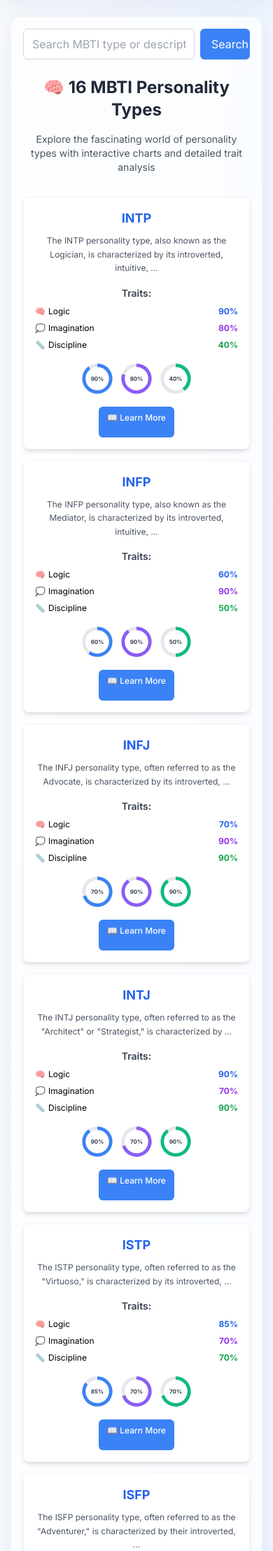
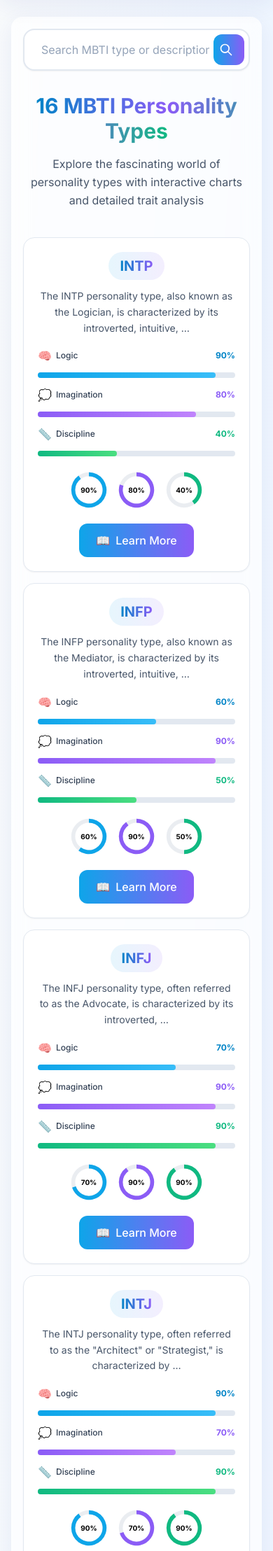
Before and after one commit to Yassen717/16-MBTI, a Django app: page / in a window 390 px wide. Shown: the part 78-2294 px from the top of the page at 70% size. Run offline with Django 5.2, Linux system fonts and the light colour scheme; data comes from the database, SQL or seed files in the repository; some libraries are stand-ins or nearby versions.

Commit message:
feat(home): enhance home page UI with modern design elements
- Add enhanced search bar with gradient button and focus states
- Implement hero section with gradient text and animations
- Modernize MBTI cards with gradient badges and progress bars
- Add card hover effects with lift and scale transformations
- Implement staggered animations for card loading
- Add empty state for search results with better messaging
- Improve chart container styling and responsiveness

```diff
--- a/mbti/templates/pages/home.html
+++ b/mbti/templates/pages/home.html
@@ -4,76 +4,121 @@
 
 {% block content %}
 <div class="text-center font-sans">
-    <!-- Search Bar -->
-    <form method="get" action="" class="flex justify-center mb-6">
-        <input type="text" name="q" value="{{ q|default:'' }}" placeholder="Search MBTI type or description..." class="border border-gray-300 rounded-md px-3 py-2 w-full max-w-md" />
-        <button type="submit" class="ml-2 bg-blue-500 hover:bg-blue-600 text-white px-4 py-2 rounded-md">Search</button>
+    <!-- Search Section -->
+    <div class="max-w-2xl mx-auto mb-8 sm:mb-12 animate-slide-up">
+        <form method="get" action="" class="relative">
+            <div class="relative group">
+                <input type="text"
+                       name="q"
+                       value="{{ q|default:'' }}"
+                       placeholder="Search MBTI type or description..."
+                       class="w-full px-6 py-4 pr-14 rounded-2xl border-2 border-slate-200 dark:border-slate-600 bg-white dark:bg-slate-800 text-slate-800 dark:text-slate-200 placeholder-slate-400 focus:outline-none focus:border-primary-500 dark:focus:border-primary-400 focus:ring-4 focus:ring-primary-500/10 transition-all duration-300 text-base shadow-sm"
+                       aria-label="Search MBTI types" />
+                <button type="submit"
+                        class="absolute right-2 top-1/2 -translate-y-1/2 p-2 rounded-xl bg-gradient-to-r from-primary-500 to-accent-purple text-white hover:shadow-lg hover:scale-105 transition-all duration-200"
+                        aria-label="Submit search">
+                    <svg class="w-5 h-5" fill="none" stroke="currentColor" viewBox="0 0 24 24">
+                        <path stroke-linecap="round" stroke-linejoin="round" stroke-width="2" d="M21 21l-6-6m2-5a7 7 0 11-14 0 7 7 0 0114 0z"></path>
+                    </svg>
+                </button>
+            </div>
         </form>
+    </div>
 
     <!-- Hero Section -->
-    <div class="mb-8 sm:mb-12">
-        <h1 class="text-2xl sm:text-3xl lg:text-4xl font-bold text-gray-800 mb-4">
-            🧠 16 MBTI Personality Types
+    <div class="mb-10 sm:mb-14 animate-slide-up" style="animation-delay: 0.1s">
+        <div class="relative">
+            <h1 class="text-3xl sm:text-4xl lg:text-5xl font-bold mb-4">
+                <span class="bg-gradient-to-r from-primary-600 via-accent-purple to-accent-green bg-clip-text text-transparent animate-gradient">
+                    16 MBTI Personality Types
+                </span>
             </h1>
-        <p class="text-gray-600 text-sm sm:text-base lg:text-lg max-w-3xl mx-auto">
+            <p class="text-slate-600 dark:text-slate-400 text-base sm:text-lg lg:text-xl max-w-3xl mx-auto leading-relaxed">
                 Explore the fascinating world of personality types with interactive charts and detailed trait analysis
             </p>
+        </div>
     </div>
 
     <!-- MBTI Types Grid -->
     {% if mbti_types|length == 0 %}
-        <p class="text-gray-600">No results found for "{{ q }}".</p>
+        <div class="text-center py-12 animate-fade-in">
+            <div class="text-6xl mb-4">🔍</div>
+            <p class="text-slate-600 dark:text-slate-400 text-lg">
+                No results found for "<span class="font-semibold text-primary-600 dark:text-primary-400">{{ q }}</span>"
+            </p>
+            <p class="text-slate-500 dark:text-slate-500 mt-2">Try searching for different keywords</p>
+        </div>
     {% endif %}
+
     <div class="grid grid-cols-1 sm:grid-cols-2 lg:grid-cols-3 xl:grid-cols-4 gap-4 sm:gap-6 lg:gap-8">
         {% for mbti in mbti_types %}
-        <div class="bg-white p-4 sm:p-6 rounded-lg shadow-md hover:shadow-lg transition-shadow duration-300 border border-gray-100">
-            <!-- Header -->
+        <div class="card-hover group bg-white dark:bg-slate-800 rounded-2xl p-5 sm:p-6 shadow-sm border border-slate-200 dark:border-slate-700 animate-scale-in" style="animation-delay: {{ forloop.counter|floatformat:1 }}s">
+            <!-- Header with Gradient Badge -->
             <div class="text-center mb-4">
-                <h2 class="text-lg sm:text-xl font-bold text-blue-600 mb-2">{{ mbti.name }}</h2>
-                <p class="text-gray-600 text-xs sm:text-sm leading-relaxed">
+                <div class="inline-block px-4 py-1.5 rounded-full bg-gradient-to-r from-primary-500/10 to-accent-purple/10 dark:from-primary-500/20 dark:to-accent-purple/20 mb-3">
+                    <h2 class="text-xl sm:text-2xl font-bold bg-gradient-to-r from-primary-600 to-accent-purple bg-clip-text text-transparent">
+                        {{ mbti.name }}
+                    </h2>
+                </div>
+                <p class="text-slate-600 dark:text-slate-400 text-sm sm:text-base leading-relaxed">
                     {{ mbti.description|truncatewords:15 }}
                 </p>
             </div>
 
-            <!-- Traits Section -->
-            <div class="mb-4">
-                <h3 class="text-sm sm:text-base font-semibold text-gray-700 mb-2 text-center">Traits:</h3>
-                <div class="space-y-2">
-                    <div class="flex justify-between items-center text-xs sm:text-sm">
-                        <span class="flex items-center">
-                            🧠 <span class="ml-1">Logic</span>
+            <!-- Traits Section with Progress Bars -->
+            <div class="mb-5 space-y-3">
+                <div class="flex items-center justify-between text-xs sm:text-sm">
+                    <span class="flex items-center space-x-1.5 text-slate-700 dark:text-slate-300">
+                        <span class="text-base">🧠</span>
+                        <span class="font-medium">Logic</span>
                     </span>
-                        <span class="font-bold text-blue-600">{{ mbti.logic }}%</span>
+                    <span class="font-bold text-primary-600 dark:text-primary-400">{{ mbti.logic }}%</span>
                 </div>
-                    <div class="flex justify-between items-center text-xs sm:text-sm">
-                        <span class="flex items-center">
-                            💭 <span class="ml-1">Imagination</span>
+                <div class="w-full bg-slate-200 dark:bg-slate-700 rounded-full h-2">
+                    <div class="bg-gradient-to-r from-primary-500 to-primary-400 h-2 rounded-full transition-all duration-500"
+                         style="width: {{ mbti.logic }}%"></div>
+                </div>
+
+                <div class="flex items-center justify-between text-xs sm:text-sm">
+                    <span class="flex items-center space-x-1.5 text-slate-700 dark:text-slate-300">
+                        <span class="text-base">💭</span>
+                        <span class="font-medium">Imagination</span>
                     </span>
-                        <span class="font-bold text-purple-600">{{ mbti.imagination }}%</span>
+                    <span class="font-bold text-accent-purple dark:text-purple-400">{{ mbti.imagination }}%</span>
                 </div>
-                    <div class="flex justify-between items-center text-xs sm:text-sm">
-                        <span class="flex items-center">
-                            📏 <span class="ml-1">Discipline</span>
+                <div class="w-full bg-slate-200 dark:bg-slate-700 rounded-full h-2">
+                    <div class="bg-gradient-to-r from-accent-purple to-purple-400 h-2 rounded-full transition-all duration-500"
+                         style="width: {{ mbti.imagination }}%"></div>
+                </div>
+
+                <div class="flex items-center justify-between text-xs sm:text-sm">
+                    <span class="flex items-center space-x-1.5 text-slate-700 dark:text-slate-300">
+                        <span class="text-base">📏</span>
+                        <span class="font-medium">Discipline</span>
                     </span>
-                        <span class="font-bold text-green-600">{{ mbti.discipline }}%</span>
+                    <span class="font-bold text-accent-green dark:text-green-400">{{ mbti.discipline }}%</span>
                 </div>
+                <div class="w-full bg-slate-200 dark:bg-slate-700 rounded-full h-2">
+                    <div class="bg-gradient-to-r from-accent-green to-green-400 h-2 rounded-full transition-all duration-500"
+                         style="width: {{ mbti.discipline }}%"></div>
                 </div>
             </div>
 
             <!-- Charts Container -->
-            <div class="mb-4">
-                <div class="flex justify-center space-x-2 sm:space-x-4">
-                    <div id="chart-logic-{{ mbti.pk }}" class="w-12 h-12 sm:w-16 sm:h-16" aria-label="Logic chart for {{ mbti.name }}"></div>
-                    <div id="chart-imagination-{{ mbti.pk }}" class="w-12 h-12 sm:w-16 sm:h-16" aria-label="Imagination chart for {{ mbti.name }}"></div>
-                    <div id="chart-discipline-{{ mbti.pk }}" class="w-12 h-12 sm:w-16 sm:h-16" aria-label="Discipline chart for {{ mbti.name }}"></div>
+            <div class="mb-5">
+                <div class="flex justify-center space-x-3 sm:space-x-4">
+                    <div id="chart-logic-{{ mbti.pk }}" class="w-14 h-14 sm:w-16 sm:h-16" aria-label="Logic chart for {{ mbti.name }}"></div>
+                    <div id="chart-imagination-{{ mbti.pk }}" class="w-14 h-14 sm:w-16 sm:h-16" aria-label="Imagination chart for {{ mbti.name }}"></div>
+                    <div id="chart-discipline-{{ mbti.pk }}" class="w-14 h-14 sm:w-16 sm:h-16" aria-label="Discipline chart for {{ mbti.name }}"></div>
                 </div>
             </div>
 
             <!-- Action Button -->
             <div class="text-center">
                 <a href="{% url 'mbti_detail' mbti.pk %}"
-                   class="inline-block bg-blue-500 hover:bg-blue-600 text-white px-3 sm:px-4 py-2 rounded-md text-xs sm:text-sm font-medium transition-colors duration-200 transform hover:scale-105">
-                    📖 Learn More
+                   class="inline-flex items-center space-x-2 bg-gradient-to-r from-primary-500 to-accent-purple hover:from-primary-600 hover:to-purple-600 text-white px-6 py-3 rounded-xl font-medium transition-all duration-200 transform hover:scale-105 hover:shadow-lg">
+                    <span>📖</span>
+                    <span>Learn More</span>
                 </a>
             </div>
         </div>
@@ -84,7 +129,7 @@
 <script>
     document.addEventListener('DOMContentLoaded', function () {
         {% for mbti in mbti_types %}
-            createCircularChart('chart-logic-{{ mbti.pk }}', {{ mbti.logic }}, 'Logic', '#3b82f6');
+            createCircularChart('chart-logic-{{ mbti.pk }}', {{ mbti.logic }}, 'Logic', '#0ea5e9');
             createCircularChart('chart-imagination-{{ mbti.pk }}', {{ mbti.imagination }}, 'Imagination', '#8b5cf6');
             createCircularChart('chart-discipline-{{ mbti.pk }}', {{ mbti.discipline }}, 'Discipline', '#10b981');
         {% endfor %}
@@ -92,11 +137,10 @@
 
     function createCircularChart(containerId, value, label, color) {
         const container = document.getElementById(containerId);
-        const size = window.innerWidth < 640 ? 48 : 64; // Responsive size
-        const thickness = Math.max(3, size / 10);
+        const size = window.innerWidth < 640 ? 56 : 64;
+        const thickness = Math.max(4, size / 10);
         const radius = (size - thickness) / 2;
 
-        // Clear previous content
         container.innerHTML = '';
 
         const svg = d3.select(`#${containerId}`)
@@ -106,7 +150,6 @@
             .append('g')
             .attr('transform', `translate(${size / 2}, ${size / 2})`);
 
-        // Background Arc
         const backgroundArc = d3.arc()
             .innerRadius(radius - thickness)
             .outerRadius(radius)
@@ -115,9 +158,8 @@
 
         svg.append('path')
             .attr('d', backgroundArc)
-            .attr('fill', '#e5e7eb');
+            .attr('fill', 'rgba(148, 163, 184, 0.2)');
 
-        // Foreground Arc
         const foregroundArc = d3.arc()
             .innerRadius(radius - thickness)
             .outerRadius(radius)
@@ -127,15 +169,14 @@
         svg.append('path')
             .attr('d', foregroundArc)
             .attr('fill', color)
-            .attr('class', 'transition-all duration-500 ease-out');
+            .attr('class', 'transition-all duration-700 ease-out');
 
-        // Percentage Text
-        const fontSize = size < 50 ? '8px' : '10px';
+        const fontSize = size < 50 ? '9px' : '10px';
         svg.append('text')
             .attr('text-anchor', 'middle')
             .attr('dy', '.35em')
             .attr('class', 'font-bold')
-            .attr('fill', '#374151')
+            .attr('fill', 'currentColor')
             .style('font-size', fontSize)
             .text(`${value}%`);
     }
```
Lines whose indentation alone changed are shown as unchanged.
